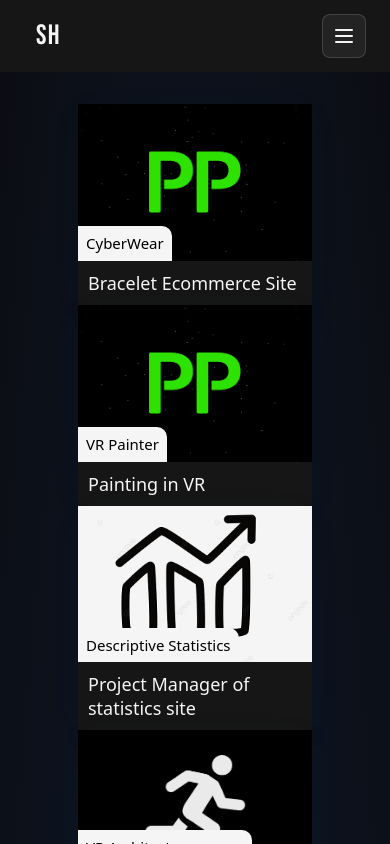
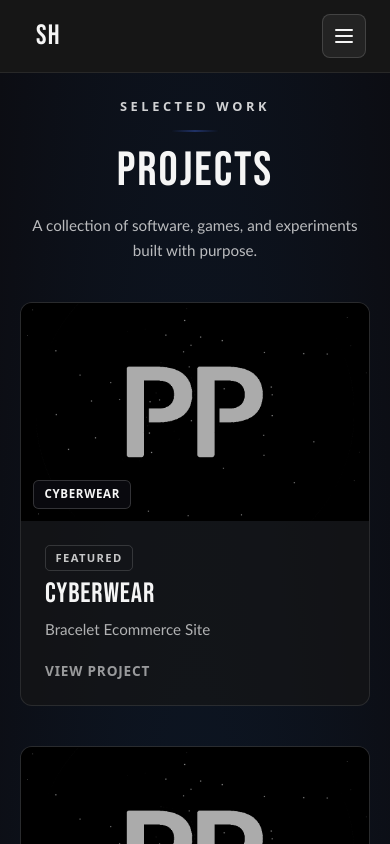
Before and after one commit to Vidssk/santi-portfolio, a Next.js app: page /projects in a window 390 px wide. Shown: the top 844 px of the page. Built offline with nearby package versions, Linux system fonts and the light colour scheme.

Commit message:
Revamp project page layout: Replace CardItem component with Link-based project cards, enhance styling for improved visual hierarchy, and implement a responsive grid layout for project display.

```diff
--- a/app/projects/page.tsx
+++ b/app/projects/page.tsx
@@ -1,4 +1,4 @@
-import CardItem from '@components/CardItem.js';
+import Link from 'next/link';
 import '@styles/projects-page.css';
 import { getListedProjects } from './projects';
 
@@ -8,41 +8,59 @@ const Page = () => {
   const regularProjects = listedProjects.filter((project) => !project.featured);
 
   return (
-    <div className="project_cards_container">
-      <div className="cards">
-        <div className="cards_container">
-          <div className="cards__wrapper">
-            {featuredProject && (
-              <ul className="showcase_card">
-                <CardItem
-                  src={featuredProject.card.icon}
-                  text={featuredProject.card.text}
-                  label={featuredProject.card.label}
-                  path={`/projects/${featuredProject.slug}`}
+    <div className="projects-page">
+      <div className="projects-page__inner">
+        <header className="projects-header">
+          <p className="projects-eyebrow">Selected Work</p>
+          <h1 className="projects-title">Projects</h1>
+          <p className="projects-subtitle">
+            A collection of software, games, and experiments built with purpose.
+          </p>
+        </header>
+
+        {featuredProject && (
+          <Link
+            href={`/projects/${featuredProject.slug}`}
+            className="project-card project-card--featured"
+          >
+            <div className="project-card__media">
+              <img
+                src={featuredProject.card.icon}
+                alt={featuredProject.card.label}
+                className="project-card__img"
+              />
+              <span className="project-card__chip">{featuredProject.card.label}</span>
+            </div>
+            <div className="project-card__body">
+              <span className="project-card__tag">Featured</span>
+              <h2 className="project-card__title">{featuredProject.title}</h2>
+              <p className="project-card__text">{featuredProject.card.text}</p>
+              <span className="project-card__cta">View project</span>
+            </div>
+          </Link>
+        )}
+
+        <div className="projects-grid">
+          {regularProjects.map((project) => (
+            <Link
+              key={project.slug}
+              href={`/projects/${project.slug}`}
+              className="project-card"
+            >
+              <div className="project-card__media">
+                <img
+                  src={project.card.icon}
+                  alt={project.card.label}
+                  className="project-card__img"
                 />
-              </ul>
-            )}
-            {regularProjects.map((project, index) => (
-              <ul className="cards__items" key={project.slug}>
-                {index % 2 === 0 && (
-                  <CardItem
-                    src={regularProjects[index].card.icon}
-                    text={regularProjects[index].card.text}
-                    label={regularProjects[index].card.label}
-                    path={`/projects/${regularProjects[index].slug}`}
-                  />
-                )}
-                {index + 1 < regularProjects.length && index % 2 === 0 && (
-                  <CardItem
-                    src={regularProjects[index + 1].card.icon}
-                    text={regularProjects[index + 1].card.text}
-                    label={regularProjects[index + 1].card.label}
-                    path={`/projects/${regularProjects[index + 1].slug}`}
-                  />
-                )}
-              </ul>
-            ))}
-          </div>
+                <span className="project-card__chip">{project.card.label}</span>
+              </div>
+              <div className="project-card__body">
+                <h2 className="project-card__title">{project.title}</h2>
+                <p className="project-card__text">{project.card.text}</p>
+              </div>
+            </Link>
+          ))}
         </div>
       </div>
     </div>
--- a/components/CardItem.js
+++ /dev/null
@@ -1,27 +0,0 @@
-import React from 'react'
-import Link from 'next/link'
-
-function CardItem(props) {
-    return (
-        <li className="cards__item">
-            <Link className="cards__item__link" href={props.path}>
-                <figure className="cards__item__pic-wrap"
-                data-category={props.label}>
-                    <div className="img-container">
-                        <img
-                        src={props.src}
-                        alt={props.label + " picture"}
-                        className="cards__item__img"
-                        />
-                    </div>
-                </figure>
-                <div className='cards_item_info'>
-                <h5 className="cards__item__text">{props.text}</h5>
-
-                </div>
-            </Link>
-        </li>
-    )
-}
-
-export default CardItem
--- a/styles/HeroSection.css
+++ b/styles/HeroSection.css
@@ -23,6 +23,7 @@ video {
   inset: 0;
   z-index: 0;
   overflow: hidden;
+  pointer-events: none;
 }
 
 .hero-background canvas {
--- a/styles/projects-page.css
+++ b/styles/projects-page.css
@@ -1,169 +1,281 @@
-.project_cards_container {
-  padding-bottom: 100px;
+.projects-page {
   width: 100%;
+  flex: 1;
   background: var(--backColor);
-  flex: 1;
-}
-.cards {
-  /* padding: 5rem; */
-  padding-top: 2rem;
-  /* background-color: rgb(220, 155, 71); */
-  width: 100%;
-  align-items: center;
-}
-.cards_container {
-  display: flex;
-  flex-flow: column;
-  align-items: center;
-  /* background-color: aqua; */
-
-}
-.cards__wrapper {
-  /* background: var(--mainColor); */
-  /* position: relative; */
-  /*margin: 50px 0 45px;*/
-  /* background-color: brown; */
-  width: 60%;
+  padding: 2rem 1.5rem 6rem;
 }
 
-.cards__items {
-  /* background-color: var(--mainColor); */
-    margin:0;
-    padding: 0px;
-
+.projects-page__inner {
+  max-width: 1200px;
+  margin: 0 auto;
 }
 
-  .cards__item {
-    /* background: #0f0f0f; */
-    display: flex;
-    flex: 1;
-    border-radius: 0px;
-    /* margin: 0 1rem; */
-
-
+/* Header */
+.projects-header {
+  text-align: center;
+  margin-bottom: 3.5rem;
+  animation: projectsFadeIn 0.8s ease-out both;
 }
 
-  .cards__item__link {
-    height: 100%;
-    display: flex;
-    flex-flow: column;
-    width: 100%;
-    /* box-shadow: 0 6px 20px rgba(255, 234, 234, 0.17); */
-    -webkit-filter: drop-shadow(0 6px 20px rgba(56, 125, 255, 0.017));
-    filter: drop-shadow(0 6px 20px rgba(56, 125, 255, 0.017));
-    overflow: hidden;
-    text-decoration: none;
-    background-color: var(--mainColor);
-
+.projects-eyebrow {
+  margin: 0 0 1rem;
+  color: var(--secondaryColor);
+  font-size: 0.8rem;
+  font-weight: 600;
+  letter-spacing: 0.28em;
+  text-transform: uppercase;
+  opacity: 0.85;
 }
 
-  .cards__item__pic-wrap {
-    position: relative;
-    width: 100%;
-    padding-top: 67%;
-    overflow: hidden;
+.projects-eyebrow::after {
+  content: '';
+  display: block;
+  width: 3rem;
+  height: 2px;
+  margin: 0.85rem auto 0;
+  background: linear-gradient(
+    90deg,
+    transparent,
+    var(--thirdColor),
+    transparent
+  );
 }
 
-
-  .cards__item__img:after {
-    /* background: rgba(0,0,0,0.6); */
-
+.projects-title {
+  margin: 0;
+  color: var(--secondaryColor);
+  font-family: var(--fontType);
+  font-size: clamp(3rem, 8vw, 5.5rem);
+  line-height: 0.95;
+  letter-spacing: 0.04em;
 }
 
-  .fade-img {
-    animation-name: fade-img;
-    animation-duration: 2s;
+.projects-subtitle {
+  margin: 1.25rem auto 0;
+  max-width: 32rem;
+  color: var(--secondaryColor);
+  font-size: clamp(0.95rem, 2vw, 1.1rem);
+  line-height: 1.6;
+  opacity: 0.75;
+  font-family: 'Trebuchet MS', 'Lucida Sans Unicode', 'Lucida Grande', 'Lucida Sans', Arial, sans-serif;
 }
 
-  .cards__item__pic-wrap::after {
-    content: attr(data-category);
-    position: absolute;
-    bottom: 0;
-    padding: 6px 8px;
-    max-width: calc(100% - 60px);
-    font-size: 15px; /* Adjusted font size for readability */
-    font-style:normal; /* Removed italic style for better readability */
-    font-weight: 40px; /* Slightly reduced font weight */
-    color: var(--secondaryTextColor); /* White text for contrast on a dark background */
-    background-color: var(--secondaryColor);
-    box-sizing: border-box;
-    border-top-right-radius: 10px;
-  }
-  .cards__item__pic-wrap:hover {
-    /* background-color: var(--thirdColor);
-     */
-
+/* Cards */
+.project-card {
+  display: flex;
+  flex-direction: column;
+  text-decoration: none;
+  background: rgba(22, 22, 22, 0.65);
+  border: 1px solid rgba(245, 245, 245, 0.1);
+  border-radius: 0.75rem;
+  overflow: hidden;
+  transition:
+    transform 0.25s ease,
+    border-color 0.25s ease,
+    box-shadow 0.25s ease;
 }
 
-    .cards__item__img{
-      position: absolute;
-      top: 0;
-      right: 0;
-      bottom: 0;
-      left: 0;
+.project-card:hover {
+  transform: translateY(-4px);
+  border-color: rgba(36, 56, 116, 0.55);
+  box-shadow: 0 12px 40px rgba(36, 56, 116, 0.18);
+}
+
+.project-card--featured {
+  flex-direction: row;
+  margin-bottom: 2.5rem;
+  animation: projectsFadeIn 0.8s ease-out 0.1s both;
+}
+
+.project-card__media {
+  position: relative;
+  overflow: hidden;
+  flex-shrink: 0;
+}
+
+.project-card--featured .project-card__media {
+  width: 55%;
+  min-height: 280px;
+}
+
+.project-card:not(.project-card--featured) .project-card__media {
+  aspect-ratio: 16 / 10;
+}
+
+.project-card__img {
   display: block;
   width: 100%;
-      max-width: 100%;
   height: 100%;
-      max-height: 100%;
   object-fit: cover;
-      transition: all 0.2s linear;
-      z-index: 0;
+  filter: grayscale(100%);
+  transition: filter 0.35s ease, transform 0.35s ease;
 }
 
-    .cards__item__img:hover {
-
-      z-index: initial;
-      transform: scale(1.1);
-      /* visibility: 50% */
-    }
-    .cards__item__link:hover {
-      background-color: var(--thirdColor);
-
-      /* backface-visibility: 50%; */
-    }
-      /* box-shadow: 0 6px 20px whitesmoke; */
-
-      /* color: var(--mainTextColor); */
-
-
-
-
-    .cards__item__info {
-      /* padding: 20px 30px 30px; */
+.project-card:hover .project-card__img {
+  filter: grayscale(0%);
+  transform: scale(1.04);
 }
 
-    .cards__item__text {
-      color: var(--primaryTextColor);
-      font-size: 18px;
-      line-height: 24px;
-      padding: 10px;
-      /* background-color: var(--thirdColor); */
-    }
-    .cards__item__text:hover {
+.project-card__chip {
+  position: absolute;
+  bottom: 0.75rem;
+  left: 0.75rem;
+  padding: 0.3rem 0.65rem;
+  font-size: 0.72rem;
+  font-weight: 600;
+  letter-spacing: 0.06em;
+  text-transform: uppercase;
+  color: var(--secondaryColor);
+  background: rgba(12, 13, 19, 0.75);
+  border: 1px solid rgba(245, 245, 245, 0.18);
+  border-radius: 0.35rem;
+  backdrop-filter: blur(6px);
+  -webkit-backdrop-filter: blur(6px);
 }
 
-  @media only screen and (min-width: 1200px) {
-    .content__blog__container {
-      width: 100%;
+.project-card__body {
+  display: flex;
+  flex-direction: column;
+  justify-content: center;
+  padding: 1.5rem 1.75rem;
+  gap: 0.5rem;
+}
+
+.project-card--featured .project-card__body {
+  flex: 1;
+  padding: 2rem 2.25rem;
+}
+
+.project-card__tag {
+  display: inline-block;
+  width: fit-content;
+  padding: 0.25rem 0.6rem;
+  font-size: 0.7rem;
+  font-weight: 600;
+  letter-spacing: 0.12em;
+  text-transform: uppercase;
+  color: var(--secondaryColor);
+  border: 1px solid rgba(245, 245, 245, 0.2);
+  border-radius: 0.3rem;
+  opacity: 0.8;
+}
+
+.project-card__title {
+  margin: 0;
+  color: var(--secondaryColor);
+  font-family: var(--fontType);
+  font-size: 1.5rem;
+  letter-spacing: 0.03em;
+  line-height: 1.1;
+}
+
+.project-card--featured .project-card__title {
+  font-size: clamp(1.75rem, 3vw, 2.5rem);
+}
+
+.project-card__text {
+  margin: 0;
+  color: var(--secondaryColor);
+  font-size: 0.95rem;
+  line-height: 1.5;
+  opacity: 0.7;
+  font-family: 'Trebuchet MS', 'Lucida Sans Unicode', 'Lucida Grande', 'Lucida Sans', Arial, sans-serif;
+}
+
+.project-card__cta {
+  margin-top: 0.75rem;
+  font-size: 0.85rem;
+  font-weight: 600;
+  letter-spacing: 0.06em;
+  text-transform: uppercase;
+  color: var(--secondaryColor);
+  opacity: 0.6;
+  transition: opacity 0.2s ease, color 0.2s ease;
+}
+
+.project-card--featured:hover .project-card__cta {
+  opacity: 1;
+  color: var(--secondaryColor);
+}
+
+/* Grid */
+.projects-grid {
+  display: grid;
+  grid-template-columns: repeat(auto-fill, minmax(300px, 1fr));
+  gap: 1.5rem;
+}
+
+.projects-grid .project-card {
+  animation: projectsFadeIn 0.6s ease-out both;
+}
+
+.projects-grid .project-card:nth-child(1) { animation-delay: 0.05s; }
+.projects-grid .project-card:nth-child(2) { animation-delay: 0.1s; }
+.projects-grid .project-card:nth-child(3) { animation-delay: 0.15s; }
+.projects-grid .project-card:nth-child(4) { animation-delay: 0.2s; }
+.projects-grid .project-card:nth-child(5) { animation-delay: 0.25s; }
+.projects-grid .project-card:nth-child(6) { animation-delay: 0.3s; }
+.projects-grid .project-card:nth-child(7) { animation-delay: 0.35s; }
+.projects-grid .project-card:nth-child(8) { animation-delay: 0.4s; }
+
+@keyframes projectsFadeIn {
+  from {
+    opacity: 0;
+    transform: translateY(16px);
+  }
+  to {
+    opacity: 1;
+    transform: translateY(0);
   }
 }
 
-  @media only screen and (min-width: 1024px) {
-    .cards__items {
-      display: flex;
+/* Responsive */
+@media screen and (max-width: 768px) {
+  .projects-page {
+    padding: 1.5rem 1.25rem 5rem;
+  }
+
+  .projects-header {
+    margin-bottom: 2.5rem;
+  }
+
+  .project-card--featured {
+    flex-direction: column;
+  }
+
+  .project-card--featured .project-card__media {
+    width: 100%;
+    min-height: 200px;
+    aspect-ratio: 16 / 10;
+  }
+
+  .project-card--featured .project-card__body {
+    padding: 1.5rem;
+  }
+
+  .projects-grid {
+    grid-template-columns: 1fr;
   }
 }
 
-  @media only screen and (max-width: 1024px) {
-    .cards__item {
-      /* margin-bottom: 2rem; */
+@media (prefers-reduced-motion: reduce) {
+  .projects-header,
+  .project-card--featured,
+  .projects-grid .project-card {
+    animation: none;
+  }
 
+  .project-card,
+  .project-card__img,
+  .project-card__cta {
+    transition: none;
+  }
+
+  .project-card:hover {
+    transform: none;
+  }
+
+  .project-card:hover .project-card__img {
+    transform: none;
   }
 }
-
-  .pageName {
-    font-size: 46px;
-    color: rgba(0, 0, 0, .3);
-    font-family: Bebas Neue;
-  }
```
Also changed, not shown: utils/Navbar.css (+15 -2 lines). Lines whose indentation alone changed are shown as unchanged.
